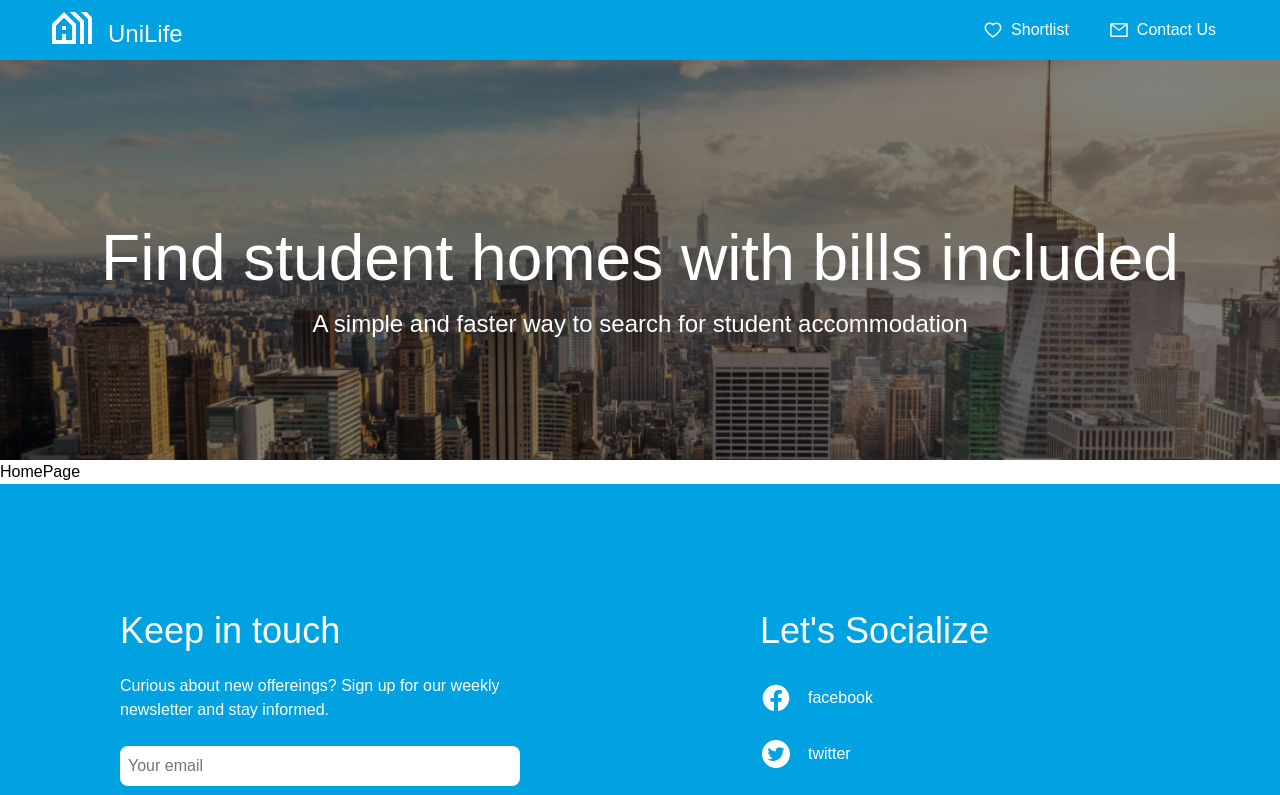
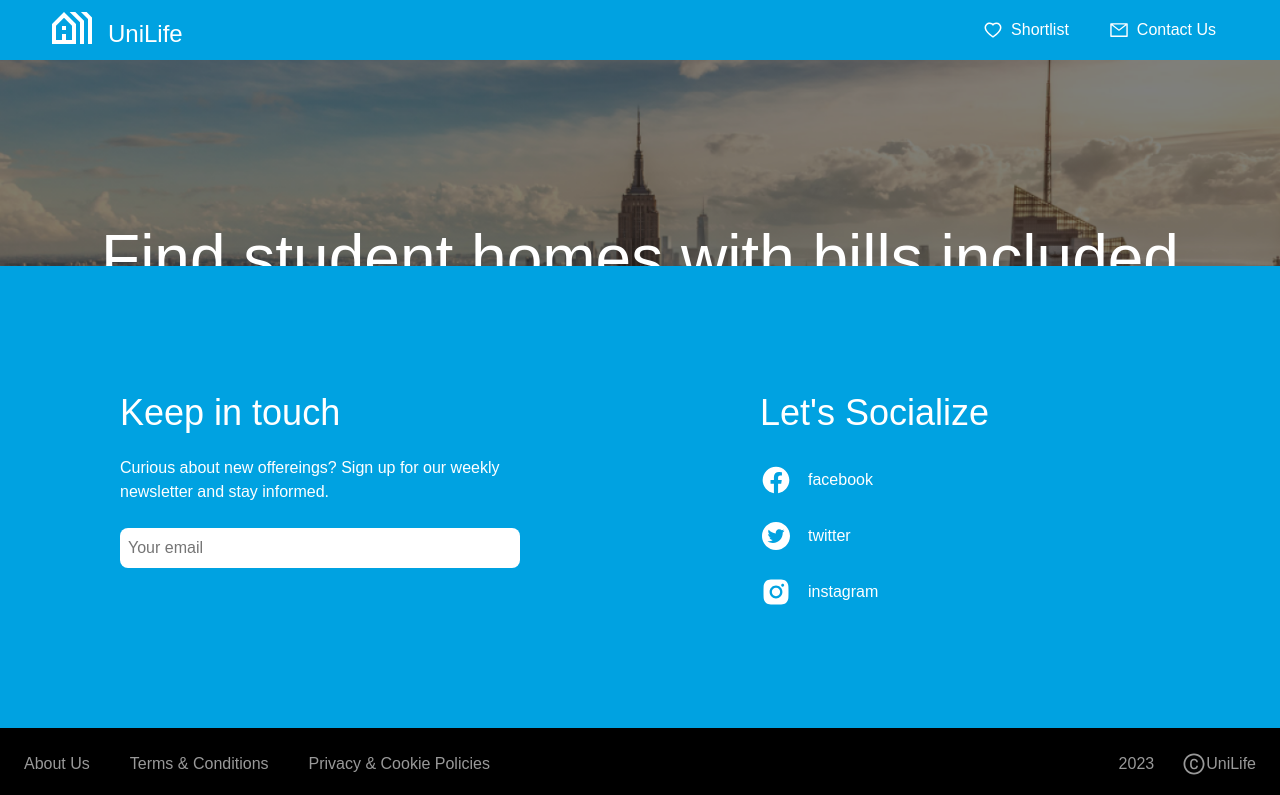
Before and after one commit to albertdang8/uniLife, a React (Vite) app in the folder code/: page / in a window 1280 px wide. Shown: the top 795 px of the page. Built offline with nearby package versions, Linux system fonts and the light colour scheme; a small style sheet from the web is missing.

Commit message:
touch up

```diff
--- a/code/src/components/Footer/Footer.css
+++ b/code/src/components/Footer/Footer.css
@@ -1,3 +1,9 @@
+.footer-container {
+    position: absolute;
+    bottom: 0;
+    width: 100%;
+}
+
 .contact-info-container {
     background-color: var(--clr-banner);
     color: var(--clr-primary2);
@@ -46,7 +52,7 @@
     color: var(--clr-secondary);
     background-color: var(--clr-primary);
     font-size: var(--fs-400);
-    padding: 80px;
+    padding: 24px;
 }
 
 .ftr-anchor {
```
